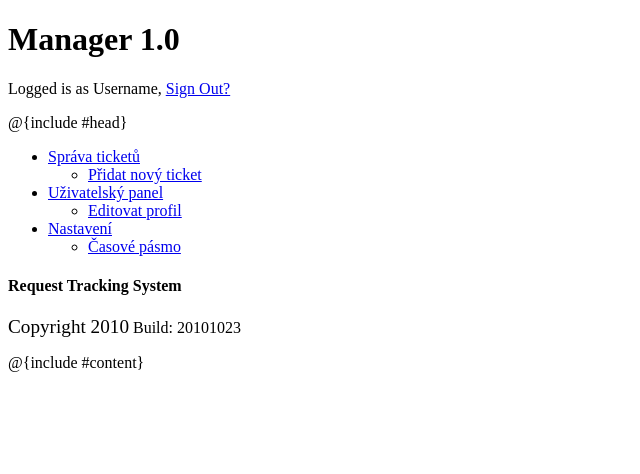
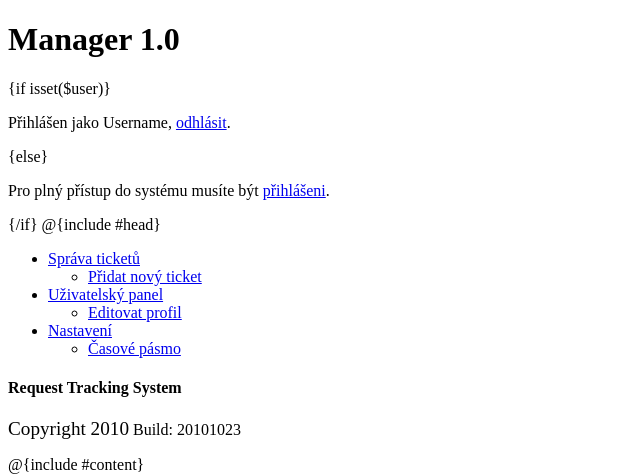
Before and after one commit to martinvenus/MDW, a PHP site: page /templates/AdminModule/@layout.phtml in a window 1280 px wide. Shown: the top 474 px of the page, without its empty margins (0-640 px from the left). Run offline with PHP 8.4, Linux system fonts and the light colour scheme; some libraries are stand-ins or nearby versions.

Commit message:
Design administrace - drobne zmeny

```diff
--- a/app/templates/AdminModule/@layout.phtml
+++ b/app/templates/AdminModule/@layout.phtml
@@ -1,8 +1,8 @@
 <!DOCTYPE html PUBLIC "-//W3C//DTD XHTML 1.0 Strict//EN" "http://www.w3.org/TR/xhtml1/DTD/xhtml1-strict.dtd">
 <html lang="en" xml:lang="en" xmlns="http://www.w3.org/1999/xhtml">
     <head>
-        <title>eManager 1.0</title>
-        <meta http-equiv="content-language" content="en" />
+        <title>Request Tracking System</title>
+        <meta http-equiv="content-language" content="cs" />
         <meta http-equiv="cache-control" content="no-cache" />
         <meta http-equiv="Content-Type" content="text/html; charset=utf-8" />
         <link rel="shortcut icon" href="images/favicon.ico" type="image/x-icon"/>
@@ -22,7 +22,12 @@
         <div id="wrap">
             <div id="header">
                 <h1><a class="bg" href="#" title="Home"></a>Manager 1.0</h1>
-                <p id="status">Logged is as Username, <a href="#" title="Sign Out?">Sign Out?</a></p>
+                {if isset($user)}
+                    <p id="status">Přihlášen jako Username, <a href="#" title="odhlásit?">odhlásit</a>.</p>
+                {else}
+                    <p id="status">Pro plný přístup do systému musíte být <a href="#" title="Přihlášení">přihlášeni</a>.</p>
+                {/if}
+
 		@{include #head}
             </div>
             <div id="sidebar">
--- a/app/templates/AdminModule/Default/default.phtml
+++ b/app/templates/AdminModule/Default/default.phtml
@@ -3,6 +3,6 @@
 {/block}
 
 {block #head}
-<h2><span>Hlavička</span></h2>
-<p>popis</p>
+<h2><span>Úvodní strana</span></h2>
+<p>Popis + nějaký velcome text</p>
 {/block}
--- a/document_root/css/admin/styles.css
+++ b/document_root/css/admin/styles.css
@@ -180,6 +180,7 @@ strong	{
 #redbox	{
 	height: 115px;
 	margin-top: 190px;
+        margin-bottom: 100px;
 	padding-right: 20px;
 	background: url(../../images/admin/bg_redbox.png) no-repeat right top;
 }
```
